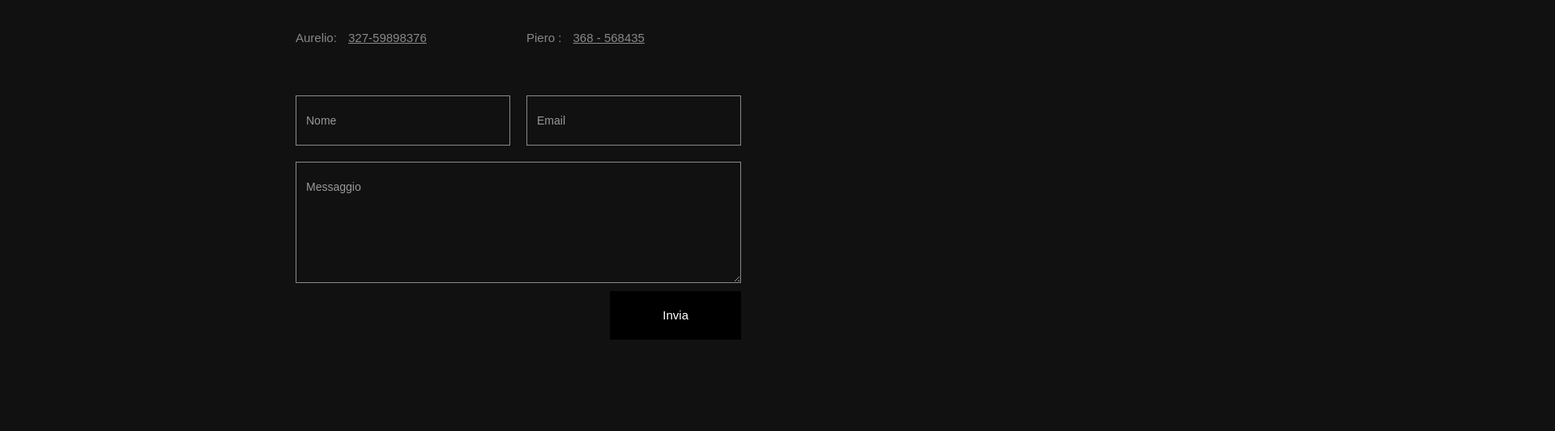
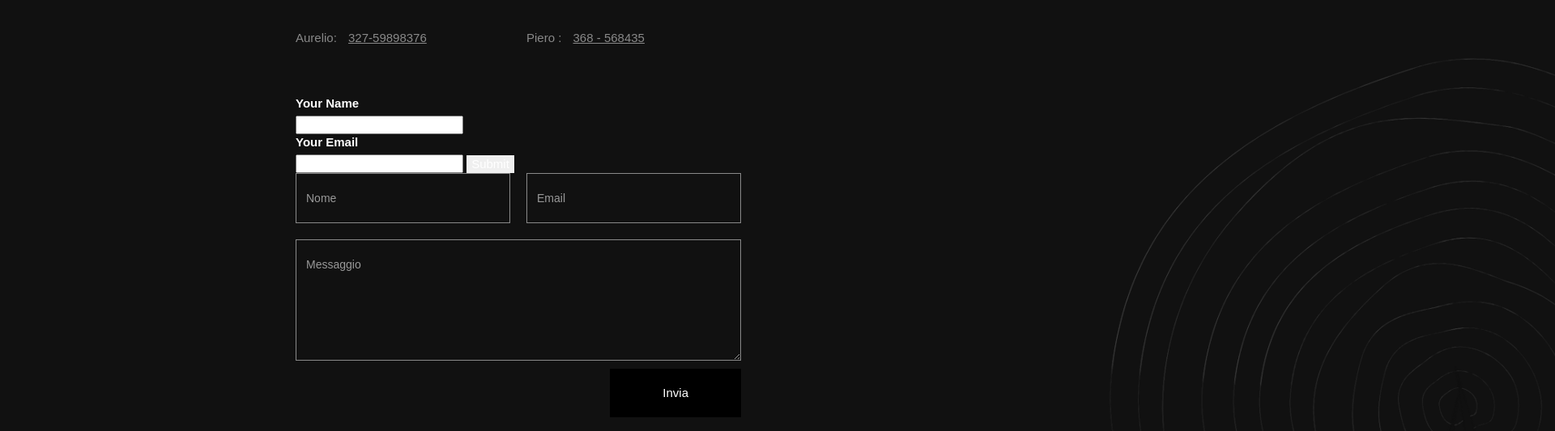
Before and after one commit to NorbertMayer/ombre, a plain HTML site: page contatti.html in a window 1280 px wide. Shown: the part 430-963 px from the top of the page at 81% size, 1920 px wide, since content can reach past the window. Drawn offline with nearby package versions, Linux system fonts and the light colour scheme; a script that the page names is missing.

Commit message:
test form

```diff
--- a/contatti.html
+++ b/contatti.html
@@ -107,11 +107,24 @@
             >
           </div>
         </div>
-        <div class="w-form">
+
         <div class="kwes-form">
           <form
             method="POST"
             action="https://kwes.io/api/foreign/forms/MThTmz5SYeq6oEVfrp1k"
+          >
+            <label for="name">Your Name</label>
+            <input type="text" name="name" rules="required" />
+
+            <label for="email">Your Email</label>
+            <input type="email" name="email" rules="required|email|max:255" />
+
+            <button type="submit">Submit</button>
+          </form>
+        </div>
+
+        <div class="w-form">
+          <form
             id="email-form"
             name="email-form"
             data-name="Email Form"
@@ -187,7 +200,6 @@
         class="bg-image-chi-siamo"
       />
     </div>
-    </div>
     <div>
       <div class="footer w-container">
         <div class="w-row">
```
Lines whose indentation alone changed are shown as unchanged.
